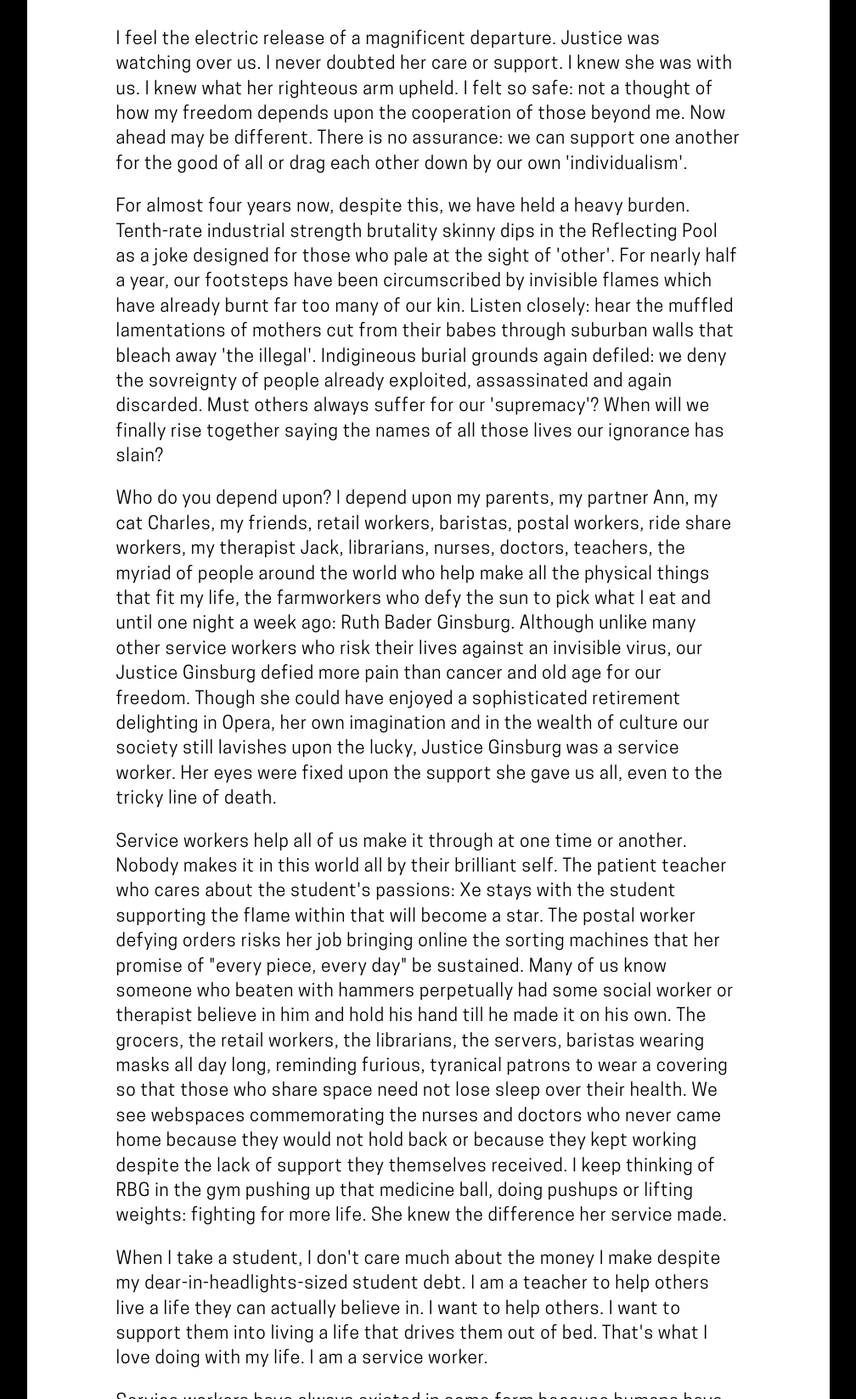
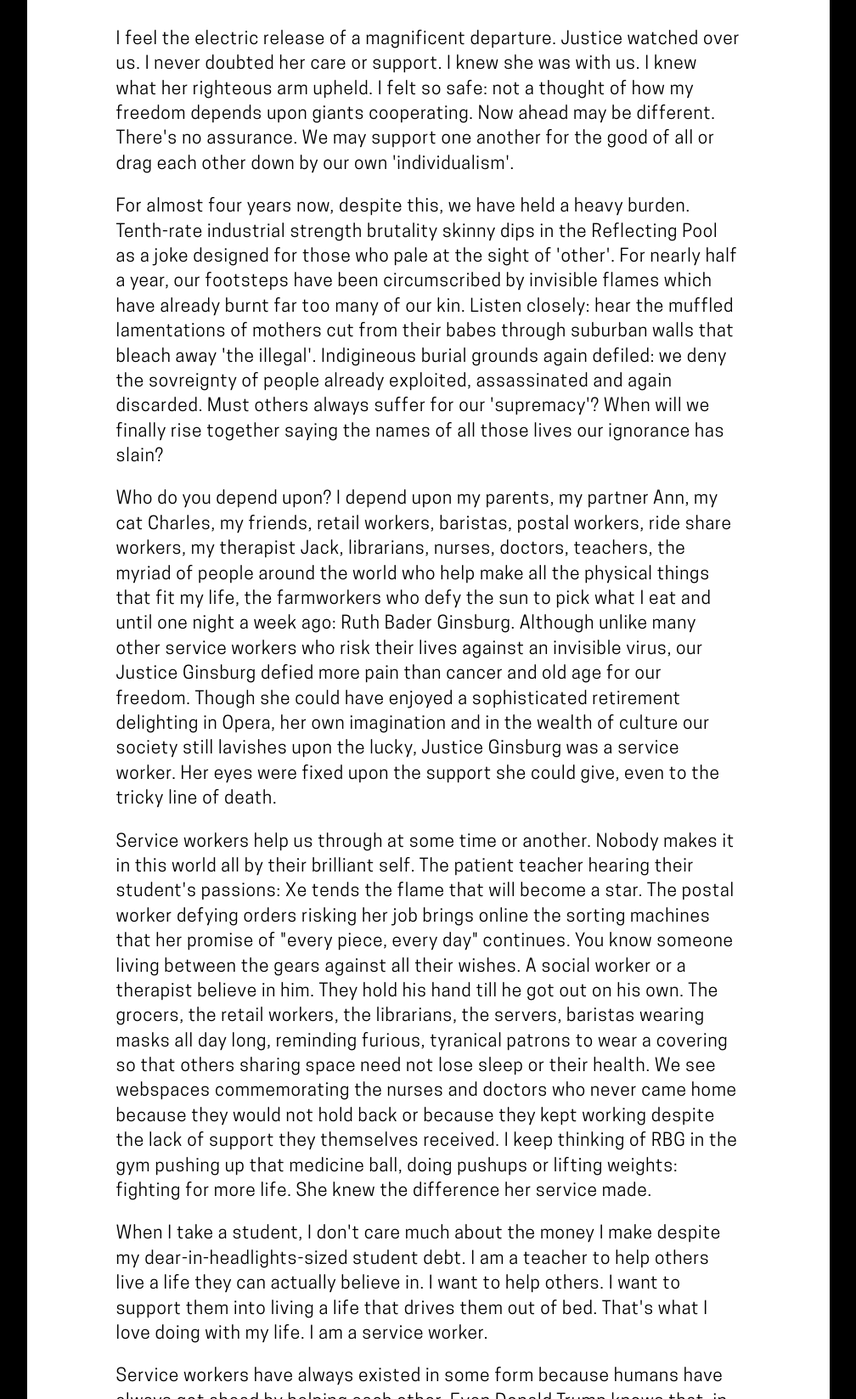
Before and after one commit to visaudi/beaei, a plain HTML site: page drafts/justice-injustice-service-1/index.html in a window 1280 px wide. Shown: the part 322-1969 px from the top of the page at 85% size, without its empty margins (136-1144 px from the left). Drawn offline with Linux system fonts and the light colour scheme.

Commit message:
Improves phrasing.

```diff
--- a/drafts/justice-injustice-service-1/index.html
+++ b/drafts/justice-injustice-service-1/index.html
@@ -11,13 +11,13 @@
     <div class="container">
         <h1>Justice, Injustice, Service</h1>
 
-        <p>I feel the electric release of a magnificent departure. Justice was watching over us. I never doubted her care or support. I knew she was with us. I knew what her righteous arm upheld. I felt so safe: not a thought of how my freedom depends upon the cooperation of those beyond me. Now ahead may be different. There is no assurance: we can support one another for the good of all or drag each other down by our own 'individualism'.</p>
+        <p>I feel the electric release of a magnificent departure. Justice watched over us. I never doubted her care or support. I knew she was with us. I knew what her righteous arm upheld. I felt so safe: not a thought of how my freedom depends upon giants cooperating. Now ahead may be different. There's no assurance. We may support one another for the good of all or drag each other down by our own 'individualism'.</p>
 
         <p>For almost four years now, despite this, we have held a heavy burden. Tenth-rate industrial strength brutality skinny dips in the Reflecting Pool as a joke designed for those who pale at the sight of 'other'. For nearly half a year, our footsteps have been circumscribed by invisible flames which have already burnt far too many of our kin. Listen closely: hear the muffled lamentations of mothers cut from their babes through suburban walls that bleach away 'the illegal'. Indigineous burial grounds again defiled: we deny the sovreignty of people already exploited, assassinated and again discarded. Must others always suffer for our 'supremacy'? When will we finally rise together saying the names of all those lives our ignorance has slain?</p>
 
-        <p>Who do you depend upon? I depend upon my parents, my partner Ann, my cat Charles, my friends, retail workers, baristas, postal workers, ride share workers, my therapist Jack, librarians, nurses, doctors, teachers, the myriad of people around the world who help make all the physical things that fit my life, the farmworkers who defy the sun to pick what I eat and until one night a week ago: Ruth Bader Ginsburg. Although unlike many other service workers who risk their lives against an invisible virus, our Justice Ginsburg defied more pain than cancer and old age for our freedom. Though she could have enjoyed a sophisticated retirement delighting in Opera, her own imagination and in the wealth of culture our society still lavishes upon the lucky, Justice Ginsburg was a service worker. Her eyes were fixed upon the support she gave us all, even to the tricky line of death.</p>
+        <p>Who do you depend upon? I depend upon my parents, my partner Ann, my cat Charles, my friends, retail workers, baristas, postal workers, ride share workers, my therapist Jack, librarians, nurses, doctors, teachers, the myriad of people around the world who help make all the physical things that fit my life, the farmworkers who defy the sun to pick what I eat and until one night a week ago: Ruth Bader Ginsburg. Although unlike many other service workers who risk their lives against an invisible virus, our Justice Ginsburg defied more pain than cancer and old age for our freedom. Though she could have enjoyed a sophisticated retirement delighting in Opera, her own imagination and in the wealth of culture our society still lavishes upon the lucky, Justice Ginsburg was a service worker. Her eyes were fixed upon the support she could give, even to the tricky line of death.</p>
 
-        <p>Service workers help all of us make it through at one time or another. Nobody makes it in this world all by their brilliant self. The patient teacher who cares about the student's passions: Xe stays with the student supporting the flame within that will become a star. The postal worker defying orders risks her job bringing online the sorting machines that her promise of "every piece, every day" be sustained. Many of us know someone who beaten with hammers perpetually had some social worker or therapist believe in him and hold his hand till he made it on his own. The grocers, the retail workers, the librarians, the servers, baristas wearing masks all day long, reminding furious, tyranical patrons to wear a covering so that those who share space need not lose sleep over their health. We see webspaces commemorating the nurses and doctors who never came home because they would not hold back or because they kept working despite the lack of support they themselves received. I keep thinking of RBG in the gym pushing up that medicine ball, doing pushups or lifting weights: fighting for more life. She knew the difference her service made.</p>
+        <p>Service workers help us through at some time or another. Nobody makes it in this world all by their brilliant self. The patient teacher hearing their student's passions: Xe tends the flame that will become a star. The postal worker defying orders risking her job brings online the sorting machines that her promise of "every piece, every day" continues. You know someone living between the gears against all their wishes. A social worker or  a therapist believe in him. They hold his hand till he got out on his own. The grocers, the retail workers, the librarians, the servers, baristas wearing masks all day long, reminding furious, tyranical patrons to wear a covering so that others sharing space need not lose sleep or their health. We see webspaces commemorating the nurses and doctors who never came home because they would not hold back or because they kept working despite the lack of support they themselves received. I keep thinking of RBG in the gym pushing up that medicine ball, doing pushups or lifting weights: fighting for more life. She knew the difference her service made.</p>
 
         <p>When I take a student, I don't care much about the money I make despite my dear-in-headlights-sized student debt. I am a teacher to help others live a life they can actually believe in. I want to help others. I want to support them into living a life that drives them out of bed. That's what I love doing with my life. I am a service worker.</p>
 
```
